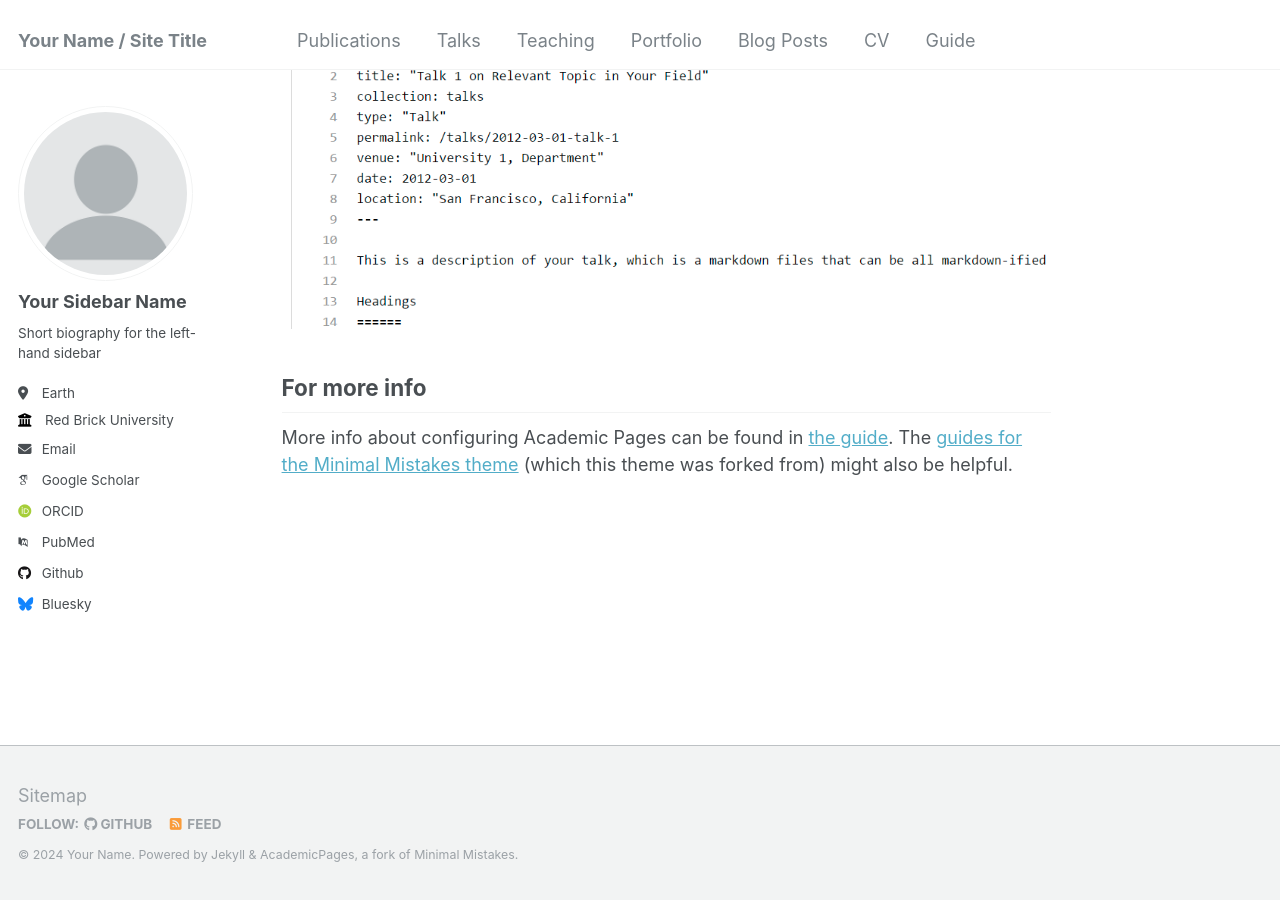
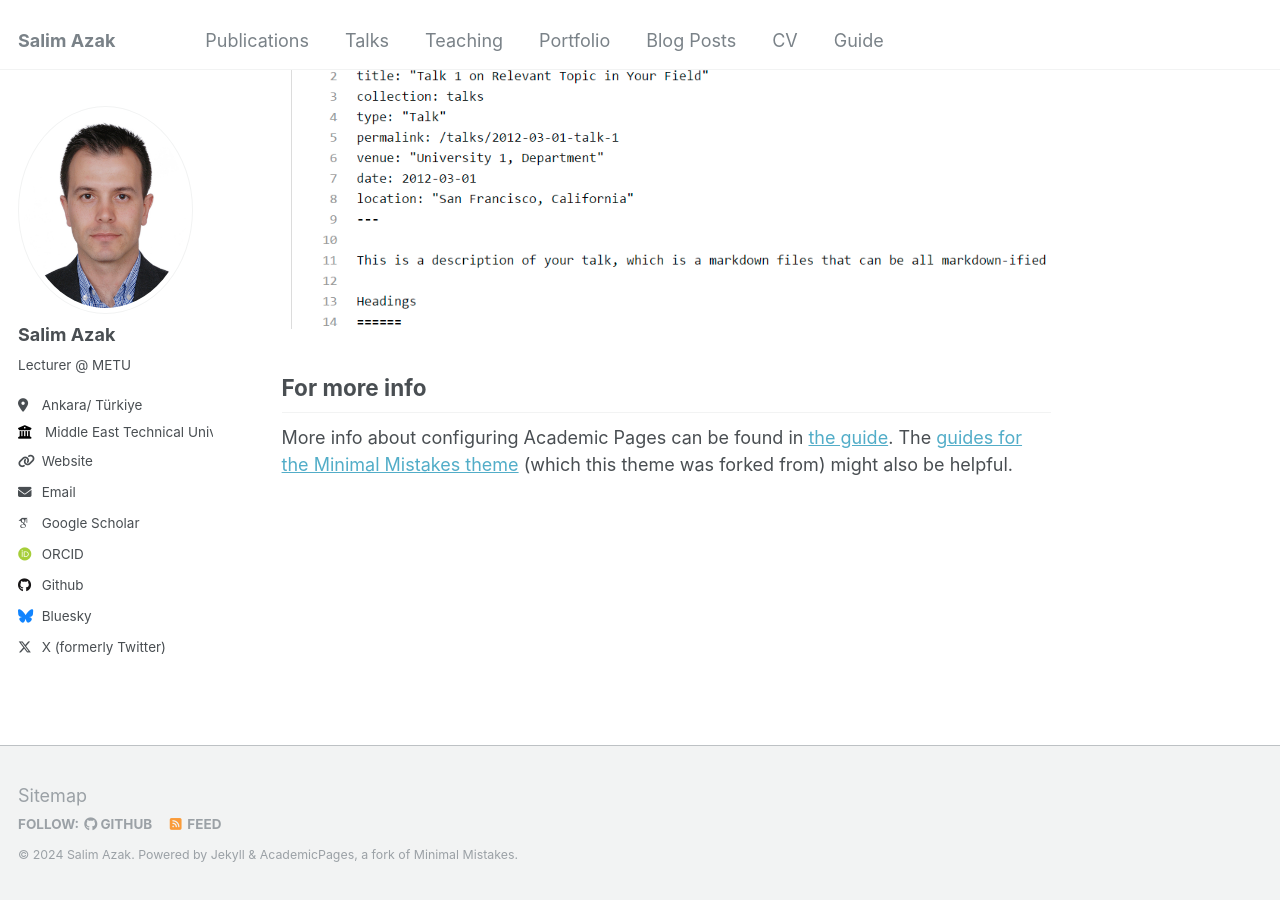
Before and after one commit to salimazak/salimazak.github.io, a Jekyll site: the page built from _pages/about.md, in a window 1280 px wide and 900 px high, scrolled down 2660 px. Built offline with Jekyll 4.4.1, drawn with Linux system fonts in a browser that asks for light colours; some web fonts are replaced.

Commit message:
Update _config.yml

```diff
--- a/_config.yml
+++ b/_config.yml
@@ -8,42 +8,42 @@
 
 # Basic Site Settings
 locale                   : "en-US"
-title                    : "Your Name / Site Title"
+title                    : "Salim Azak"
 title_separator          : "-"
-name                     : &name "Your Name"
+name                     : &name "Salim Azak"
 description              : &description "personal description"
-url                      : https://academicpages.github.io # the base hostname & protocol for your site e.g. "https://mmistakes.github.io"
+url                      : https://salimazak.github.io # the base hostname & protocol for your site e.g. "https://mmistakes.github.io"
 baseurl                  : "" # the subpath of your site, e.g. "/blog"
-repository               : "academicpages/academicpages.github.io"
+repository               : "salimazak/salimazak.github.io"
 
 # Site Author - The following control what appear as part of the author content on the side bar.
 #               If a field is blank the icon and link will not appear, otherwise it will be shown.
 #               Additional customization can be done by editing /_includes/author-profile.html
 author:
   # Biographic information
-  avatar           : "profile.png"
-  name             : "Your Sidebar Name"
+  avatar           : "SA.jpg"
+  name             : "Salim Azak"
   pronouns         : # example: "she/her"
-  bio              : "Short biography for the left-hand sidebar"
-  location         : "Earth"
-  employer         : "Red Brick University"
-  uri              : # URL
-  email            : "none@example.org"
+  bio              : "Lecturer @ METU"
+  location         : "Ankara/ Türkiye"
+  employer         : "Middle East Technical University"
+  uri              : https://salimazak.github.io
+  email            : "salim@metu.du.tr"
 
   # Academic websites
   arxiv            : # URL - Update with the correct link to your profile
-  googlescholar    : "https://scholar.google.com/citations?user=PS_CX0AAAAAJ"
+  googlescholar    : "https://scholar.google.com.tr/citations?user=NULmQ4kAAAAJ&hl=tr"
   impactstory      : # URL
-  orcid            : "http://orcid.org/yourorcidurl"
+  orcid            : "https://orcid.org/0000-0003-3598-7047"
   semantic         : # URL
-  pubmed           : "https://www.ncbi.nlm.nih.gov/pubmed/?term=john+snow"
+  pubmed           : #"https://www.ncbi.nlm.nih.gov/pubmed/?term=john+snow"
   researchgate     : # URL
 
   # Repositories and software development
   bitbucket        : # Username - Update with your username on the site
   codepen          : # Username
   dribbble         : # Username
-  github           : "academicpages"
+  github           : "sazak1"
   kaggle           : # Username
   stackoverflow    : # User number or user number and name (i.e., use "1" or "1/jeff-atwood")
 
@@ -65,7 +65,7 @@ author:
   steam            : # Username
   telegram         : # URL
   tumblr           : # Username
-  twitter          : # Username for X / Twitter
+  twitter          : "salimazak"
   vine             : # Username
   weibo            : # Username
   wikipedia        : # Username
@@ -129,7 +129,7 @@ yandex_site_verification :
 
 # Social Sharing
 twitter:
-  username               : &twitter
+  username               : salimazak
 facebook:
   username               :
   app_id                 :
```
